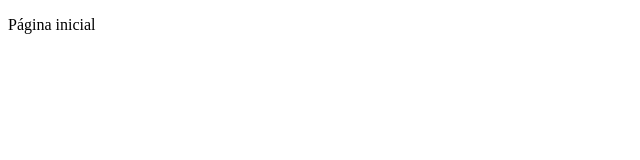
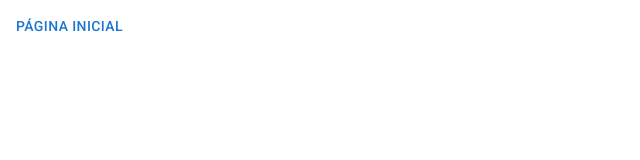
Before and after one commit to JLira/appmaterial, a React (Create React App) app: page /pagina-inicial in a window 1280 px wide. Shown: the top 160 px of the page, without its empty margins (0-640 px from the left). Built offline with nearby package versions, Linux system fonts and the light colour scheme.

Commit message:
feat: Instalin g Material UI

```diff
--- a/package.json
+++ b/package.json
@@ -14,6 +14,10 @@
     "react-scripts": "5.0.1"
   },
   "dependencies": {
+    "@emotion/react": "^11.10.5",
+    "@emotion/styled": "^11.10.5",
+    "@mui/icons-material": "^5.11.0",
+    "@mui/material": "^5.11.6",
     "@testing-library/jest-dom": "^5.16.5",
     "@testing-library/react": "^13.4.0",
     "@testing-library/user-event": "^13.5.0",
@@ -22,7 +26,7 @@
     "@types/react": "^18.0.27",
     "@types/react-dom": "^18.0.10",
     "react-router-dom": "^6.8.0",
-    "react-scripts": "^5.0.1",
+    "react-scripts": "^2.1.3",
     "typescript": "^4.9.4",
     "web-vitals": "^2.1.4"
   },
--- a/public/index.html
+++ b/public/index.html
@@ -8,10 +8,11 @@
   <meta name="theme-color" content="#000000" />
   <meta name="description" content="Cadastros básicos" />
   <link rel="apple-touch-icon" href="%PUBLIC_URL%/logo192.png" />
+  <title>Cadastros</title>
 
   <link rel="manifest" href="%PUBLIC_URL%/manifest.json" />
-
-  <title>Cadastros</title>
+  <link rel="stylesheet" href="https://fonts.googleapis.com/css?family=Roboto:300,400,500,700&display=swap" />
+  <link rel="stylesheet" href="https://fonts.googleapis.com/icon?family=Material+Icons" />
 </head>
 
 <body>
--- a/src/App.tsx
+++ b/src/App.tsx
@@ -1,3 +1,4 @@
+import React from 'react';
 import { BrowserRouter } from 'react-router-dom';
 import { AppRoutes } from './routes';
 
--- a/src/routes/index.tsx
+++ b/src/routes/index.tsx
@@ -1,10 +1,12 @@
+import { Button } from '@mui/material';
+import React from 'react';
 import { Navigate, Route, Routes } from 'react-router-dom';
 
 export const AppRoutes = () => {
 
     return(
         <Routes>
-            <Route path='/pagina-inicial' element={<p>Página inicial</p>}/>
+            <Route path='/pagina-inicial' element={<Button>Página inicial</Button>}/>
 
             <Route path='*' element={<Navigate to ="/pagina-inicial"/>}/>
         </Routes>
--- a/tsconfig.json
+++ b/tsconfig.json
@@ -18,7 +18,7 @@
     "resolveJsonModule": true,
     "isolatedModules": true,
     "noEmit": true,
-    "jsx": "react-jsx"
+    "jsx": "preserve"
   },
   "include": [
     "src"
```
Also changed, not shown: 2 other files (tests, documents, lock files or other folders).
